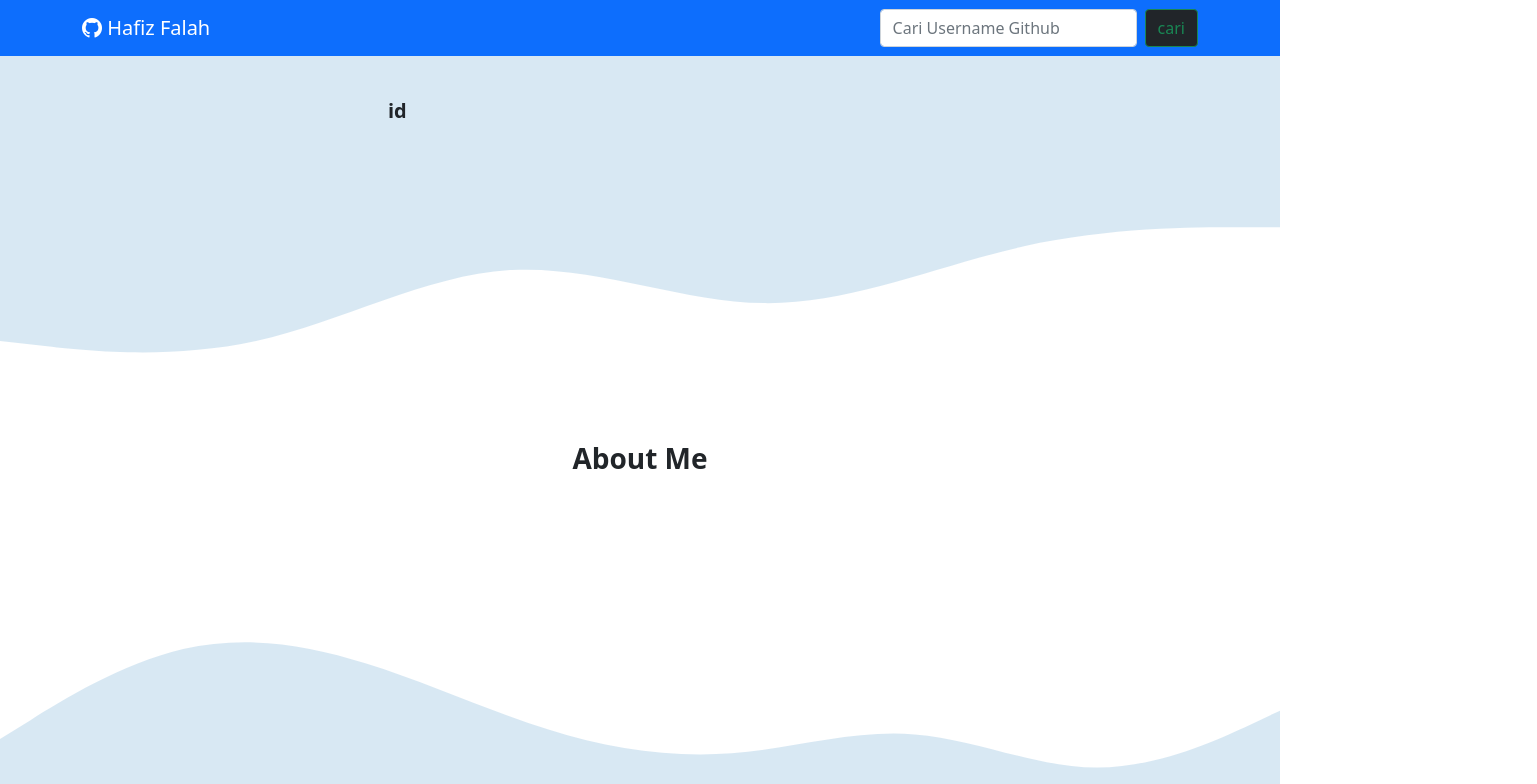
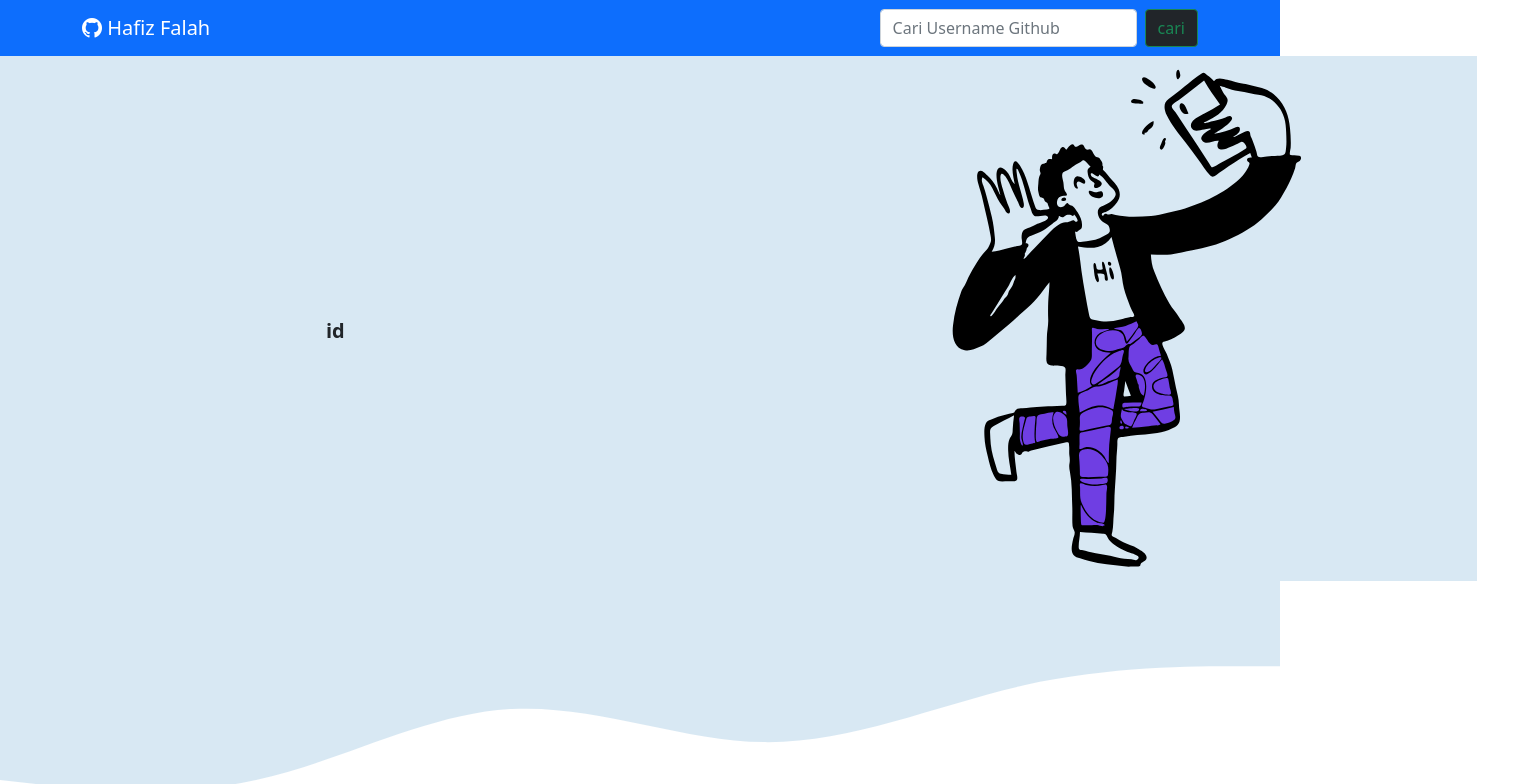
Before and after one commit to Hafiz37/hafiz-studyTools_exercise5, a plain HTML site: page index.html in a window 1280 px wide. Shown: the top 784 px of the page, 1537 px wide, since content can reach past the window. Drawn offline with nearby package versions, Linux system fonts and the light colour scheme; no server answers.

Commit message:
hiasan dikit

```diff
--- a/index.html
+++ b/index.html
@@ -19,7 +19,7 @@
   <body>
 
 <!-- navbar -->
-  <nav class="navbar navbar-dark bg-primary">
+  <nav class="navbar navbar-dark bg-primary ">
     <div class="container">
         <a class="navbar-brand" id="brand-navbar" target="_blank" href="">
             <i class="bi bi-github"></i>
@@ -36,13 +36,17 @@
 
 <section id="namaFoto" class="text-center">
     <!-- <img src="download.jfif" id="avatar-GitHub" class="rounded-circle mt-5 mb-3 img-thumbnail " alt=""> -->
-    <div class="row container">
-      <div class="col-md-4">
+    <div class="row">
+      <div class="col-md-3 d-flex justify-content-center align-items-center">
         <div id="avatar-GitHub"></div>
       </div>
-      <div class="col d-flex flex-column justify-content-center align-items-start">
-        <h1 id="nama-GitHub" class="fw-bold mt-3"></h1>
-        <p id="id-GitHub" class="mt-3 fs-5 fw-bold">id </p></div>
+      <div class="col-md-5 d-flex flex-column justify-content-center align-items-start">
+        <h1 id="nama-GitHub" class="fw-bold mt-3 text-md-start"></h1>
+        <p id="id-GitHub" class="mt-3 fs-5 fw-bold">id </p>
+      </div>
+      <div class="col-md-4 bg-primary">
+        <img class="ilustrasi1" src="assets/img/ilustrasi-1.svg" alt="">
+      </div>
     </div>
     <svg xmlns="http://www.w3.org/2000/svg" viewBox="0 0 1440 320"><path fill="#fff" fill-opacity="1" d="M0,224L48,229.3C96,235,192,245,288,224C384,203,480,149,576,144C672,139,768,181,864,181.3C960,181,1056,139,1152,117.3C1248,96,1344,96,1392,96L1440,96L1440,320L1392,320C1344,320,1248,320,1152,320C1056,320,960,320,864,320C768,320,672,320,576,320C480,320,384,320,288,320C192,320,96,320,48,320L0,320Z"></path></svg>
 </section>
--- a/script.js
+++ b/script.js
@@ -1,3 +1,5 @@
+alert('anda bisa memasukkan \n username github anda di navbar.,.!')
+
 function cariApi(){
     let cariUsername =document.getElementById('cariUsername').value
     // let cariUsername = prompt('kosongkan atau anda juga bisa memasukkan username github anda')
@@ -54,16 +56,16 @@
 
           // repo publik
           let repoPublik = document.getElementById('repoPublik-GitHub')
-            repoPublik.innerHTML = `repository public = ${result.public_repos}`
+          repoPublik.innerHTML = `${result.public_repos} <br>repository public`
 
           // followers
           let followers = document.getElementById('followers-GitHub')
-            followers.innerHTML =  "followers = "  + result.followers
+          followers.innerHTML =  `${result.followers} <br>followers`
 
 
           // followers
           let following = document.getElementById('following-GitHub')
-            following.innerHTML =  "following = "  + result.following
+          following.innerHTML =  `${result.following} <br>following`
 
 
             let urlGithub = document.getElementById('url-GitHub')
--- a/style.css
+++ b/style.css
@@ -13,6 +13,22 @@
     border: 4px solid white;
     border-radius: 9999px;
     margin-top: 40px;
+    margin-right: -2rem;
+}
+
+section#namaFoto img.ilustrasi1{
+    width: 700px;
+    height: auto;
+    border: none;
+    border-radius: 0;
+    margin-top:0;
+    position: relative;
+    left: -92px;
+}
+
+section#namaFoto #nama-GitHub{
+    z-index: 999;
+    width: 118%;
 }
 
 section#aboutMe p{
```
Also changed, not shown: assets/img/ilustrasi-1.svg (added). Lines whose indentation alone changed are shown as unchanged.
